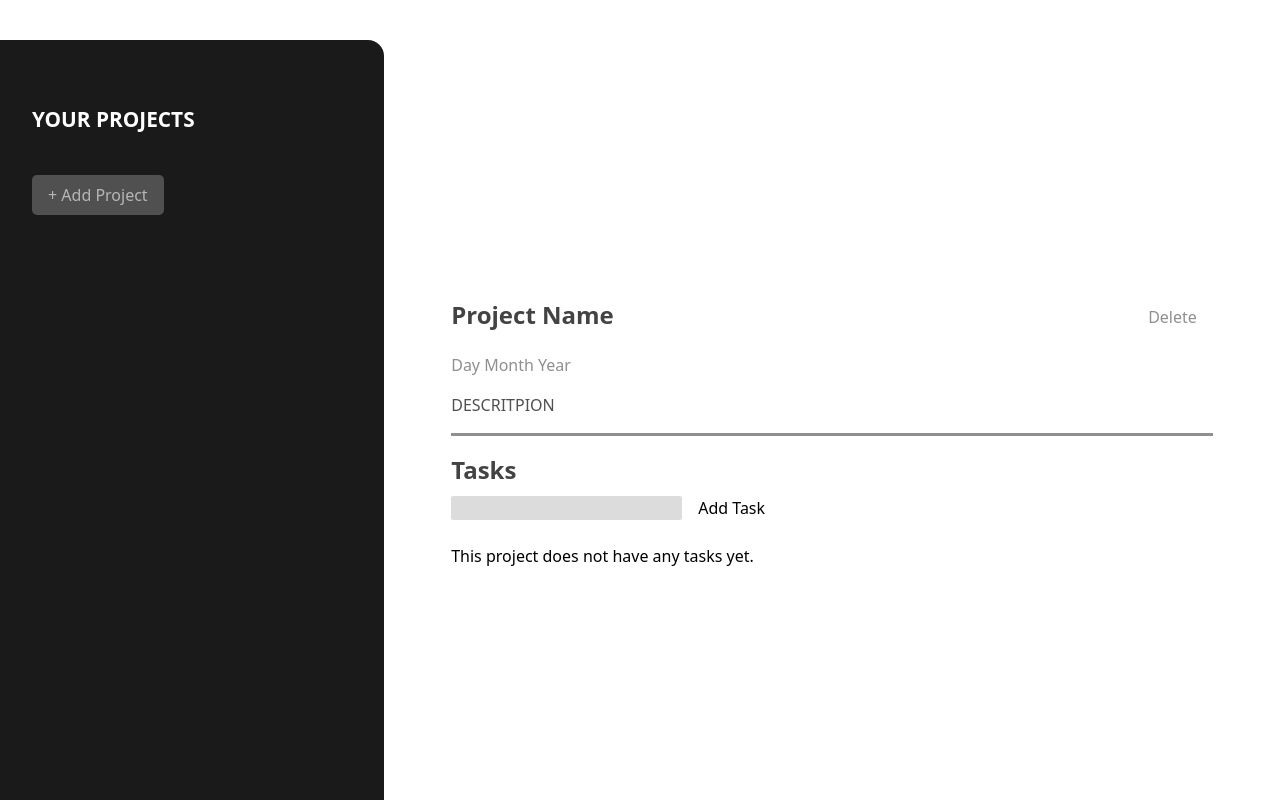
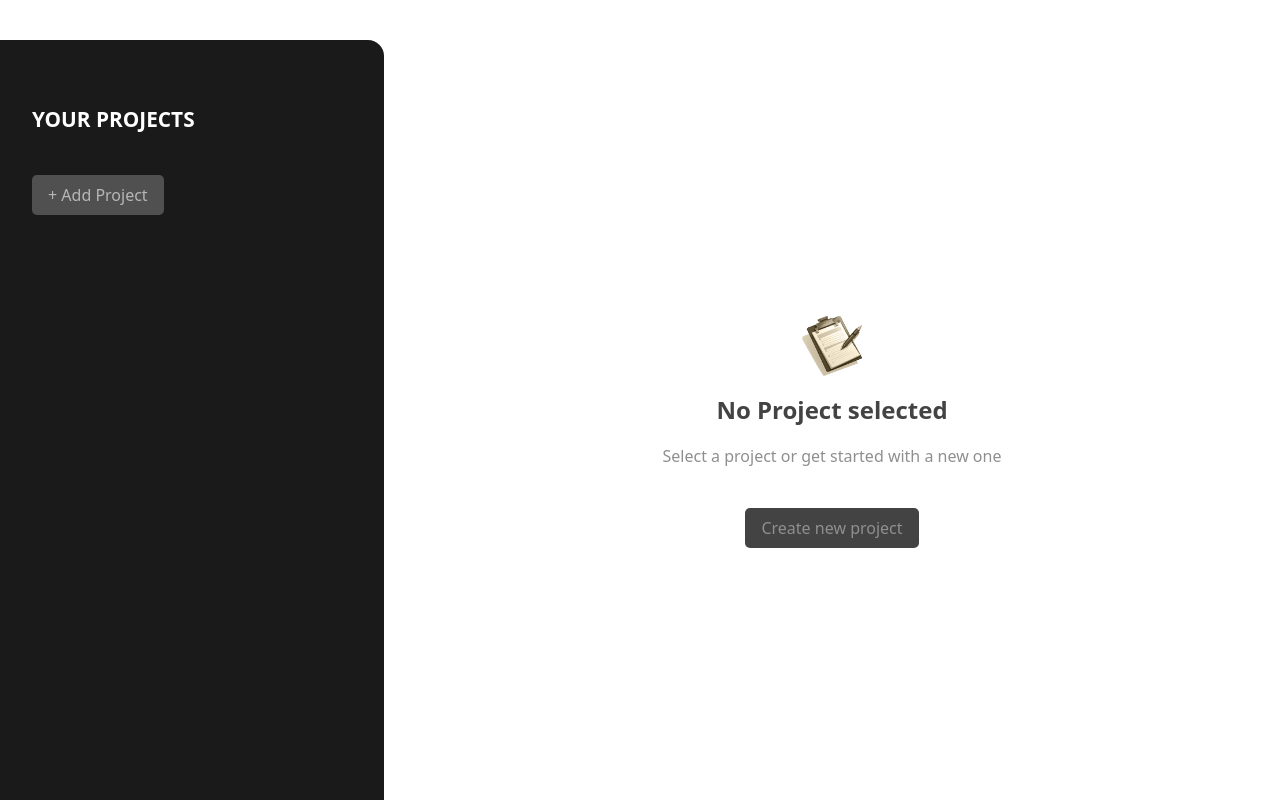
Before and after one commit to alexanderivanov2/react-project-management, a React (Vite) app: page / in a window 1280 px wide. Built offline with nearby package versions, Linux system fonts and the light colour scheme.

Commit message:
add change page function

```diff
--- a/src/components/Main/AddProject.jsx
+++ b/src/components/Main/AddProject.jsx
@@ -1,11 +1,17 @@
 import React from 'react'
 import styles from './Main.module.scss'
-function AddProject() {
+function AddProject({changePage}) {
+
+    const handleCancel = (e) => {
+        console.log(e);
+        e.preventDefault();
+        changePage('noProject')
+    }
     return (
         <div className={`${styles.addProject} ${styles.mainWrapper}`}>
             <form action="submit">
                 <div className={styles.btnsWrapper}>
-                    <button className={`${styles.mainBtn}`}>Cancel</button>
+                    <button className={`${styles.mainBtn}`} onClick={handleCancel}>Cancel</button>
                     <button className={`${styles.mainBtn} ${styles.mainPrimaryBtn}`}>Save</button>
                 </div>
                 <fieldset>
--- a/src/components/Main/Main.jsx
+++ b/src/components/Main/Main.jsx
@@ -1,15 +1,25 @@
-import React from 'react'
+import React, { useState } from 'react'
 import styles from './Main.module.scss'
 import NoProjectSelected from './NoProjectSelected'
 import AddProject from './AddProject'
 import Project from './Project'
 
-function Main() {
+function Main({changePage, page}) {
+
+
+
   return (
     <div className={styles.mainContainer}>
-        {/* <NoProjectSelected /> */}
-        {/* <AddProject /> */}
-        <Project />
+      {page === 'noProject'
+        ?
+        <NoProjectSelected changePage={changePage}/>
+        :
+        (page === 'project'
+          ?
+            <Project />
+          : <AddProject changePage={changePage} />
+        )
+      }
     </div>
   )
 }
--- a/src/components/Main/NoProjectSelected.jsx
+++ b/src/components/Main/NoProjectSelected.jsx
@@ -2,13 +2,15 @@ import React from 'react'
 import styles from './Main.module.scss'
 import ListImage from '../../assets/no-projects.png'
 
-function NoProjectSelected() {
+function NoProjectSelected({changePage}) {
   return (
-    <div class={styles.noProject}>
+    <div className={`${styles.noProject} ${styles.mainWrapper}`}>
       <img src={ListImage} alt="List image for no projects"/>
       <h2 className={styles.mainTitle}>No Project selected</h2>
       <p className={styles.mainText}>Select a project or get started with a new one</p>
-      <button className={`${styles.mainPrimaryBtn} ${styles.mainBtn}`}>Create new project</button>
+      <button className={`${styles.mainPrimaryBtn} ${styles.mainBtn}`}
+        onClick={() => changePage('addProject')}
+      >Create new project</button>
     </div>
   )
 }
```
